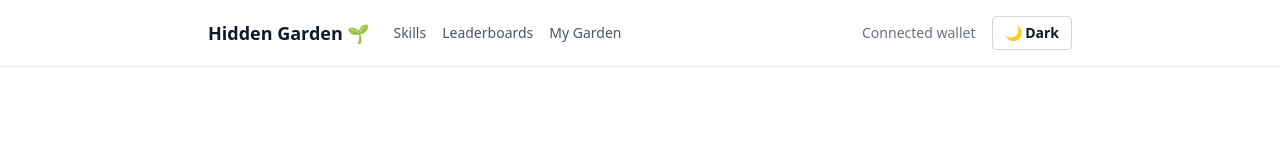
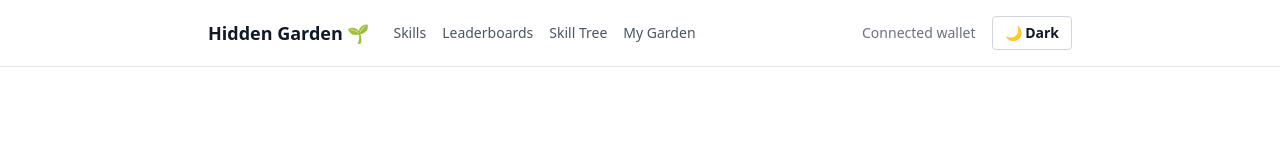
Before and after one commit to understories/hidden-garden, a Next.js app in the folder apps/aztecbat-ui/: page / in a window 1280 px wide. Shown: the top 160 px of the page. Built offline with nearby package versions, Linux system fonts and the light colour scheme; no server answers; what wagmi would draw is missing.

Commit message:
Update layout.tsx

```diff
--- a/apps/aztecbat-ui/app/layout.tsx
+++ b/apps/aztecbat-ui/app/layout.tsx
@@ -43,6 +43,12 @@
                   >
                     Leaderboards
                   </Link>
+                  <Link
+                    href="/skill-tree"
+                    className="text-sm text-gray-600 dark:text-gray-400 hover:text-gray-900 dark:hover:text-gray-100 transition-colors"
+                  >
+                    Skill Tree
+                  </Link>
                   {isLoggedIn && (
                     <Link
                       href="/garden"
```
